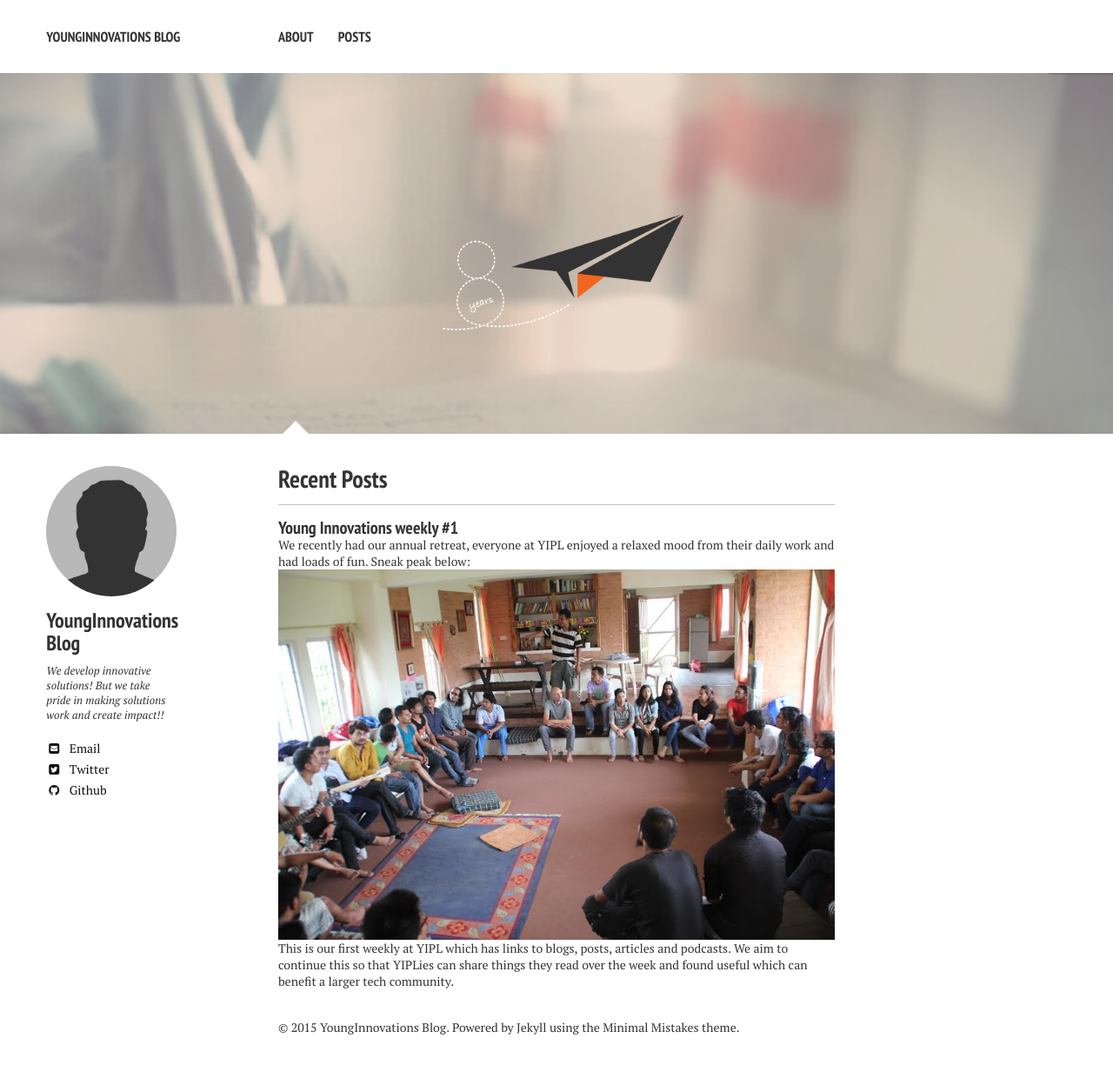
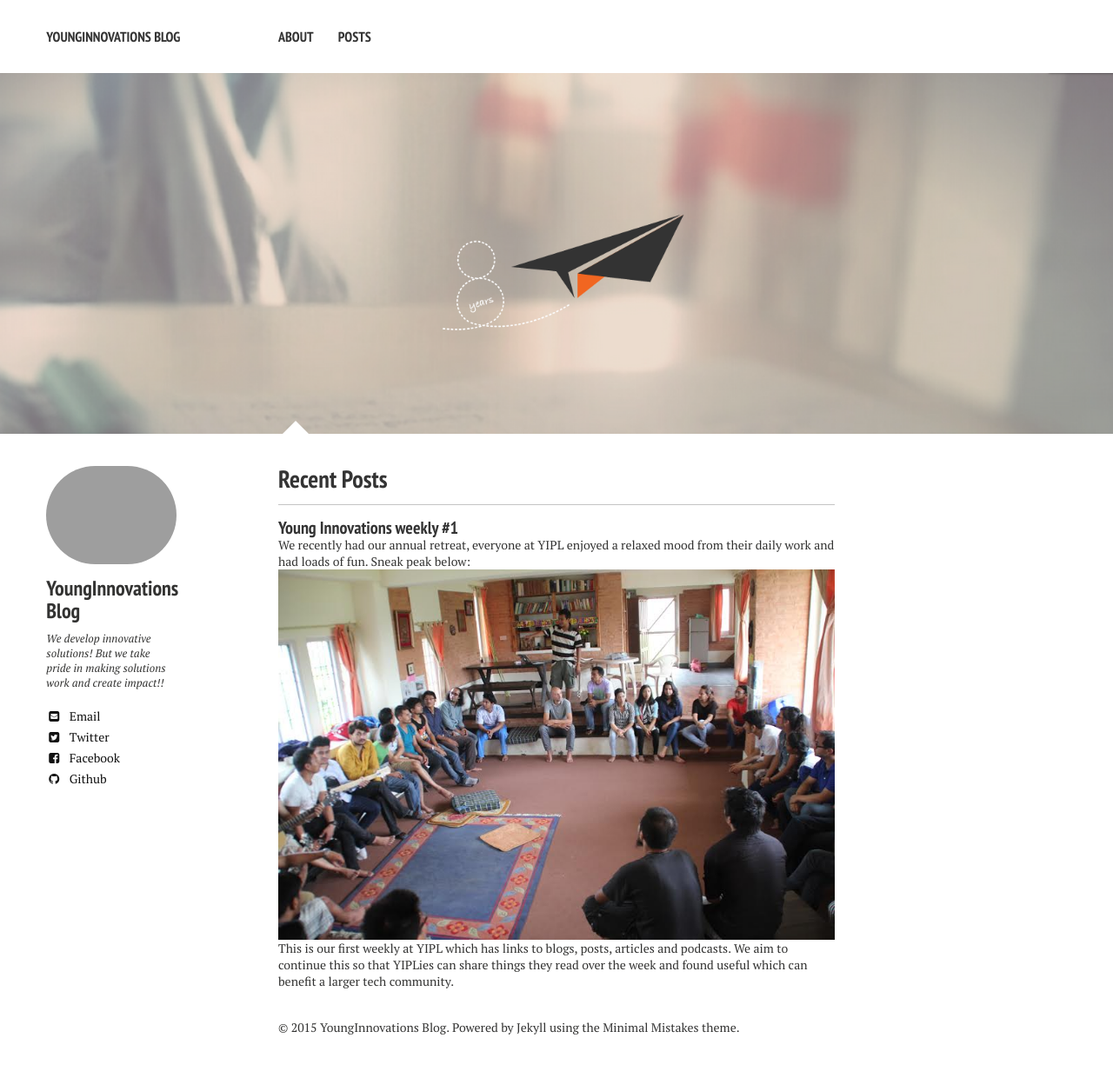
Before and after one commit to younginnovations/blog.yipl.com.np, a Jekyll site: the page built from index.md, in a window 1280 px wide. Shown: the whole page at 87% size. Built offline with Jekyll 4.4.1, drawn with Linux system fonts in a browser that asks for light colours; nearby versions of some CDN libraries.

Commit message:
working on config file and logo for homepage

```diff
--- a/_config.yml
+++ b/_config.yml
@@ -32,12 +32,12 @@ collections:
 # Site owner
 owner:
   name: YoungInnovations Blog
-  avatar: bio-photo.jpg
+  avatar: yipl-logo.png
   bio: "We develop innovative solutions! But we take pride in making solutions work and create impact!!"
   email: info@yipl.com.np
   disqus-shortname:
   twitter: yipl
-  facebook: #username
+  facebook: pages/YoungInnovations/95147447293
   google:
     plus: #username
     analytics:
```
Also changed, not shown: 7 other files.
